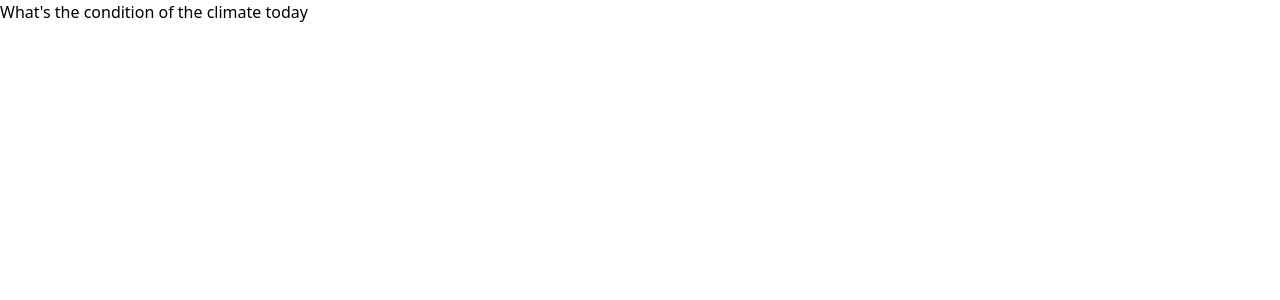
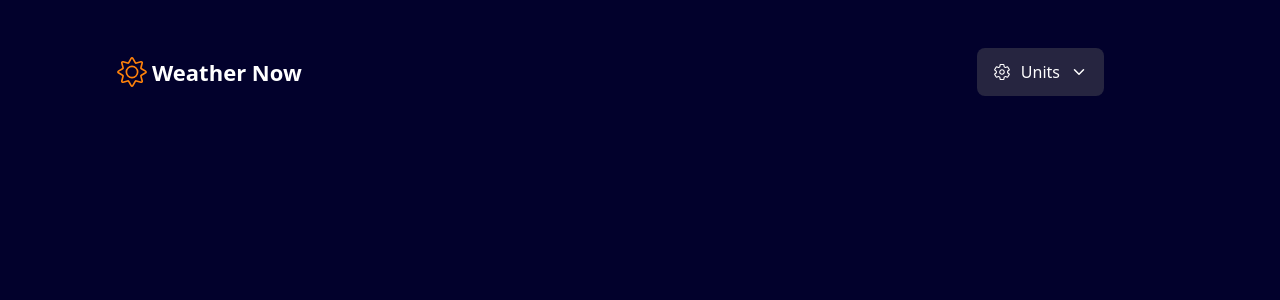
Before and after one commit to Gentlecoder1/WeatherApp, a React (Vite) app: page / in a window 1280 px wide. Shown: the top 300 px of the page. Built offline with nearby package versions, Linux system fonts and the light colour scheme.

Commit message:
feat: add Header component and update styles with new dependencies

```diff
--- a/index.html
+++ b/index.html
@@ -7,7 +7,8 @@
     <link href="/src/index.css" rel="stylesheet">
     <title>Weather App</title>
   </head>
-  <body>
+
+  <body class="p-[16px] md:p-[24px] lg:px-[112px] lg:py-[48px] min-h-screen max-w-[1216px]">
     <div id="root"></div>
     <script type="module" src="/src/main.tsx"></script>
   </body>
--- a/package.json
+++ b/package.json
@@ -11,8 +11,11 @@
   },
   "dependencies": {
     "@tailwindcss/vite": "^4.1.18",
+    "lucide-react": "^0.562.0",
     "react": "^19.2.0",
     "react-dom": "^19.2.0",
+    "react-icon": "^1.0.0",
+    "react-icons": "^5.5.0",
     "tailwindcss": "^4.1.18"
   },
   "devDependencies": {
--- a/src/App.tsx
+++ b/src/App.tsx
@@ -1,10 +1,11 @@
-import { useState } from 'react'
+import Header from './components/Header';
 
 function App() {
 
   return (
-    <div>What's the condition of the climate today
-    </div>
+    <>
+      <Header />
+    </>
   )
 }
 
--- /dev/null
+++ b/src/components/Header.tsx
@@ -0,0 +1,24 @@
+import { CiSun } from "react-icons/ci";
+import { IoSettingsOutline } from "react-icons/io5";
+import { ChevronDown } from "lucide-react"
+
+const Header = () => {
+  return (
+    <header className="w-full mx-auto">
+        <div className='flex justify-between items-center text-white'>
+            <div className='flex items-center text-[15.4px] sm:text-[22px] font-bold'>
+                <CiSun className="w-[30px] h-[30px] sm:w-[40px] sm:h-[40px]" fill="#FF820A" />
+                <p>Weather Now</p>
+            </div>
+
+            <div className="bg-[#262540] rounded-[8px] flex items-center gap-[10px] px-[10px] py-[8px] sm:px-[16px] sm:py-[12px]">
+                <IoSettingsOutline className="w-[14px] h-[14px] sm:w-[18px] sm:h-[18px]" />
+                <p className="text-[14px] sm:text-[16px] font-medium">Units</p>
+                <ChevronDown className="w-[14px] h-[14px] sm:w-[18px] sm:h-[18px]" />
+            </div>
+        </div>
+    </header>
+  )
+}
+
+export default Header
--- a/src/index.css
+++ b/src/index.css
@@ -1 +1,6 @@
 @import "tailwindcss";
+
+html,
+body {
+  background-color: #02012C;
+}
```
Also changed, not shown: 1 other file (tests, documents, lock files or other folders).
